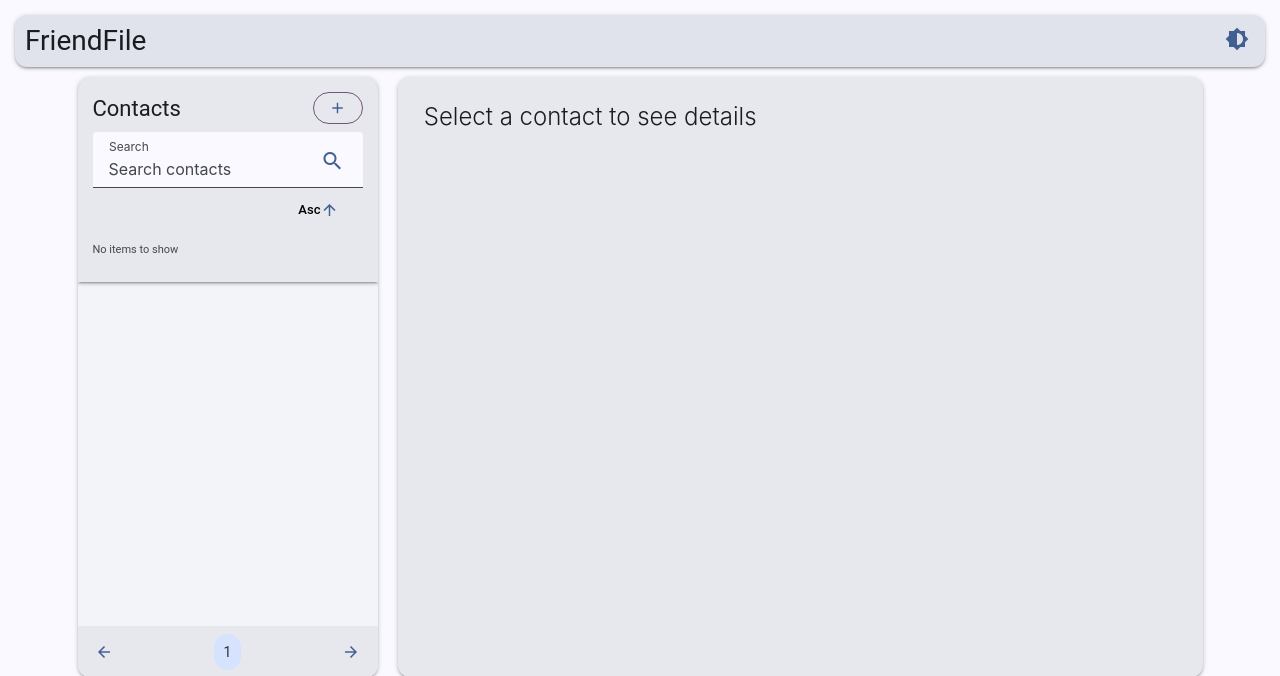
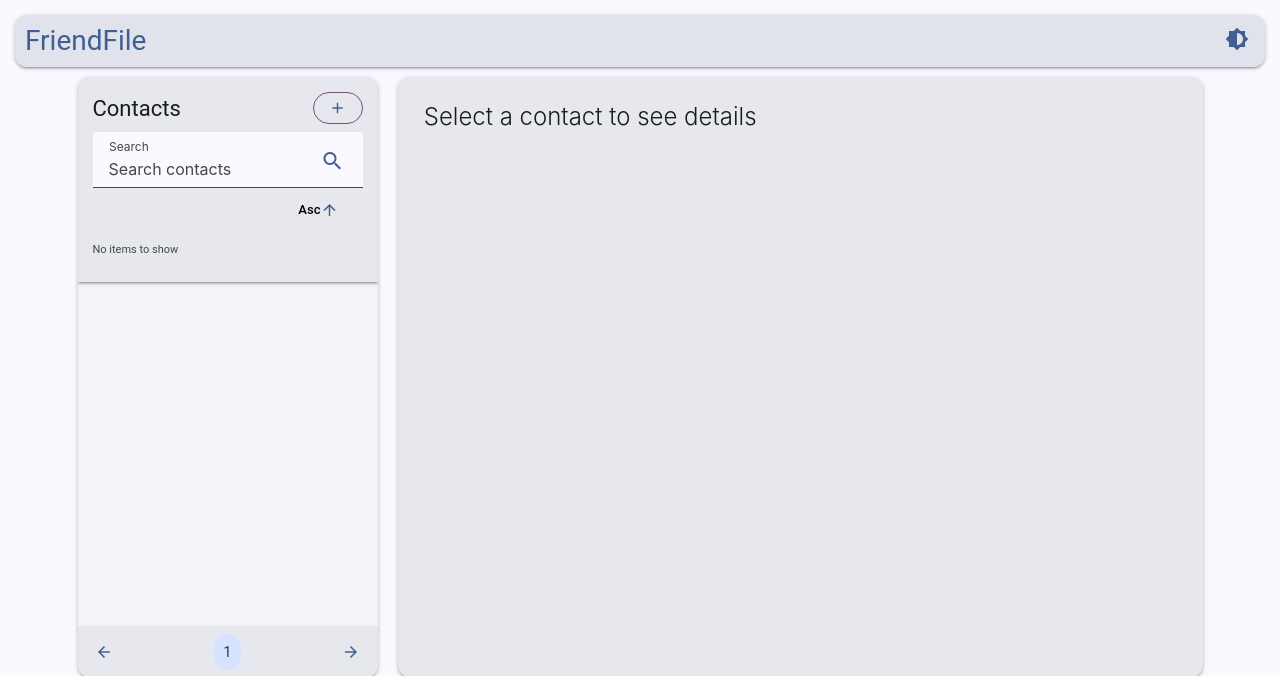
Before and after one commit to peteraraujo/friendfile, a Flask app: page /friendfile/ in a window 1280 px wide. Shown: the top 676 px of the page. Run offline with Flask 3, Linux system fonts and the light colour scheme; data that the repository does not hold is empty; some libraries are stand-ins or nearby versions.

Commit message:
Added home link to index.html

```diff
--- a/templates/index.html
+++ b/templates/index.html
@@ -27,7 +27,7 @@
 <body>
 <!-- Header -->
 <header class="card" id="title-bar">
-    <h1 id="title" class="headline-medium no-select">FriendFile</h1>
+    <h1 class="headline-medium no-select"><a href="{{ url_for('client.serve_client', path='') }}" class="primary-text">FriendFile</a></h1>
     <button class="theme-btn" id="btn-theme" title="Toggle theme" aria-label="Toggle theme"><i class="material-icons" aria-hidden="true">brightness_6</i></button>
     <div id="loading-bar" class="progress" style="display: none;">
         <div class="indeterminate"></div>
```
